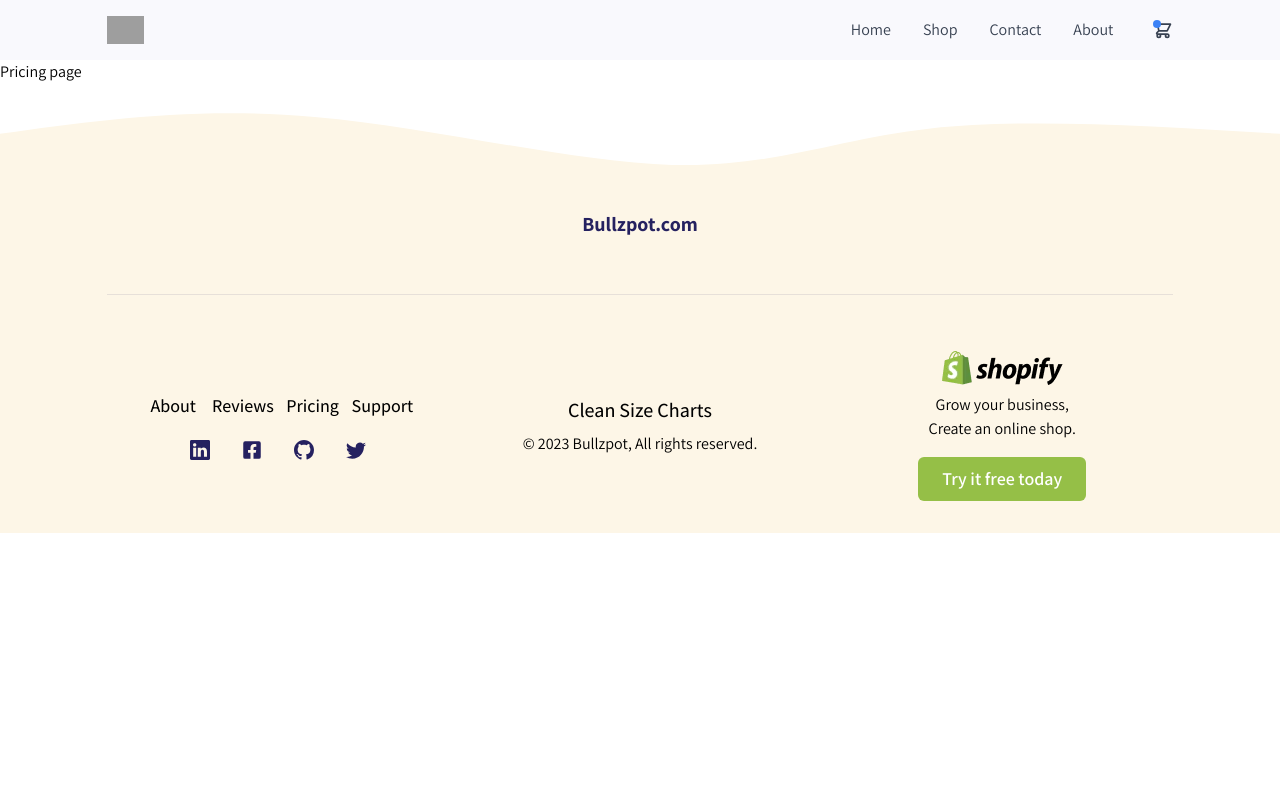
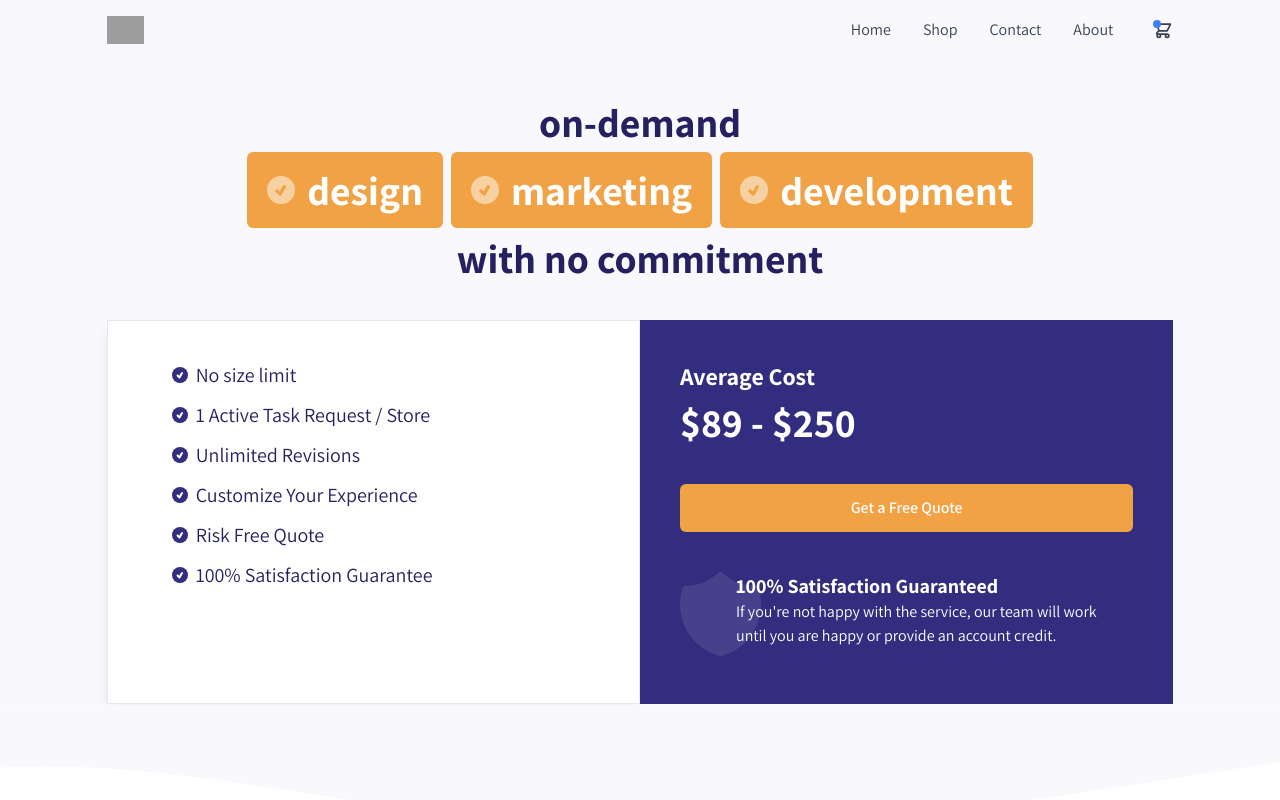
Before and after one commit to musfiqsucks/bullzpot-final, a React (Vite) app: page /pricing in a window 1280 px wide. Shown: the top 800 px of the page. Built offline with nearby package versions, Linux system fonts and the light colour scheme; grey boxes are pictures that could not be loaded.

Commit message:
price section added

```diff
--- /dev/null
+++ b/src/components/UI/Price.jsx
@@ -0,0 +1,49 @@
+import { TiTick } from "react-icons/ti";
+const Price = () => {
+  return (
+    <div className="bg-primary">
+      <div className="max-w-screen-xl py-8 w-10/12 mx-auto">
+        <h2 className="text-[40px] font-bold color-primary text-center">
+          on-demand
+        </h2>
+        <div className="gap-2 flex flex-col md:flex-row justify-center items-center">
+          <div className="bg-orange inline-block px-5 py-2 rounded-md">
+            <div className="flex items-center justify-center">
+              <div className="bg-[#F8D1A2] color-secondary h-7 w-7 flex justify-center rounded-full items-center">
+                <TiTick size={20}></TiTick>
+              </div>
+              <span className="text-[40px] font-bold color-white ml-3">
+                design
+              </span>
+            </div>
+          </div>
+          <div className="bg-orange inline-block px-5 py-2 rounded-md">
+            <div className="flex items-center justify-center">
+              <div className="bg-[#F8D1A2] color-secondary h-7 w-7 flex justify-center rounded-full items-center">
+                <TiTick size={20}></TiTick>
+              </div>
+              <span className="text-[40px] font-bold color-white ml-3">
+                marketing
+              </span>
+            </div>
+          </div>
+          <div className="bg-orange inline-block px-5 py-2 rounded-md">
+            <div className="flex items-center justify-center">
+              <div className="bg-[#F8D1A2] color-secondary h-7 w-7 flex justify-center rounded-full items-center">
+                <TiTick size={20}></TiTick>
+              </div>
+              <span className="text-[40px] font-bold color-white ml-3">
+                development
+              </span>
+            </div>
+          </div>
+        </div>
+        <h2 className="text-[40px] font-bold color-primary text-center">
+          with no commitment
+        </h2>
+      </div>
+    </div>
+  );
+};
+
+export default Price;
--- /dev/null
+++ b/src/components/UI/PriceCard.jsx
@@ -0,0 +1,85 @@
+import { TiTick } from "react-icons/ti";
+import GuaranteedIcon from "../../assets/guaranted_icon.webp";
+const PriceCard = () => {
+  return (
+    <div className="bg-primary">
+      <div className="max-w-screen-xl w-10/12 mx-auto ">
+        <div className="flex flex-col md:flex-row">
+          <div className="md:w-1/2 bg-white border-solid border-[1px] border-gray-200 shadow-lg h-96 px-16 py-10">
+            <div className="flex items-center mb-3">
+              <div className="bg-secondary color-white h-4 w-4 flex justify-center rounded-full items-center">
+                <TiTick size={12}></TiTick>
+              </div>
+              <span className="text-xl color-primary ml-2">No size limit</span>
+            </div>
+            <div className="flex items-center mb-3">
+              <div className="bg-secondary color-white h-4 w-4 flex justify-center rounded-full items-center">
+                <TiTick size={12}></TiTick>
+              </div>
+              <span className="text-xl color-primary ml-2">
+                1 Active Task Request / Store
+              </span>
+            </div>
+            <div className="flex items-center mb-3">
+              <div className="bg-secondary color-white h-4 w-4 flex justify-center rounded-full items-center">
+                <TiTick size={12}></TiTick>
+              </div>
+              <span className="text-xl color-primary ml-2">
+                Unlimited Revisions
+              </span>
+            </div>
+            <div className="flex items-center mb-3">
+              <div className="bg-secondary color-white h-4 w-4 flex justify-center rounded-full items-center">
+                <TiTick size={12}></TiTick>
+              </div>
+              <span className="text-xl color-primary ml-2">
+                Customize Your Experience
+              </span>
+            </div>
+            <div className="flex items-center mb-3">
+              <div className="bg-secondary color-white h-4 w-4 flex justify-center rounded-full items-center">
+                <TiTick size={12}></TiTick>
+              </div>
+              <span className="text-xl color-primary ml-2">
+                Risk Free Quote
+              </span>
+            </div>
+            <div className="flex items-center mb-3">
+              <div className="bg-secondary color-white h-4 w-4 flex justify-center rounded-full items-center">
+                <TiTick size={12}></TiTick>
+              </div>
+              <span className="text-xl color-primary ml-2">
+                100% Satisfaction Guarantee
+              </span>
+            </div>
+          </div>
+          <div className="md:w-1/2 h-96 bg-secondary px-10 py-10">
+            <h2 className="text-2xl font-bold color-white">Average Cost</h2>
+            <h1 className="text-[40px] font-bold color-white">$89 - $250</h1>
+            <button className="bg-orange hover:bg-orange-400 duration-300 ease-in-out  py-3 w-full font-semibold my-8 rounded-md color-white px-6 flex justify-center items-center">
+              Get a Free Quote
+            </button>
+            <div className="relative mt-10">
+              <div className="flex">
+                <div className="">
+                  <img className="w-full" src={GuaranteedIcon} alt="" />
+                </div>
+              </div>
+              <div className="color-white absolute top-0 left-14">
+                <h2 className="text-xl font-bold">
+                  100% Satisfaction Guaranteed
+                </h2>
+                <p className="text-base w-[95%]">
+                  If you&#39;re not happy with the service, our team will work
+                  until you are happy or provide an account credit.
+                </p>
+              </div>
+            </div>
+          </div>
+        </div>
+      </div>
+    </div>
+  );
+};
+
+export default PriceCard;
--- a/src/pages/About.jsx
+++ b/src/pages/About.jsx
@@ -1,6 +1,7 @@
 import Banner from "../components/UI/Banner";
 import AboutBannerImage from "../assets/about-page-banner-image.webp";
 import Wave from "../components/Wave";
+import LoveTrustSection from "../components/UI/LoveTrustSection";
 
 const About = () => {
   return (
@@ -16,6 +17,7 @@ const About = () => {
         buttonState={false}
       ></Banner>
       <Wave></Wave>
+      <LoveTrustSection></LoveTrustSection>
     </>
   );
 };
--- a/src/pages/Pricing.jsx
+++ b/src/pages/Pricing.jsx
@@ -1,7 +1,15 @@
+import LoveTrustSection from "../components/UI/LoveTrustSection";
+import Price from "../components/UI/Price";
+import PriceCard from "../components/UI/PriceCard";
+import Wave from "../components/Wave";
+
 const Pricing = () => {
   return (
     <div>
-      <h1>Pricing page</h1>
+      <Price></Price>
+      <PriceCard></PriceCard>
+      <Wave></Wave>
+      <LoveTrustSection></LoveTrustSection>
     </div>
   );
 };
```
Also changed, not shown: src/assets/guaranted_icon.webp (added).
